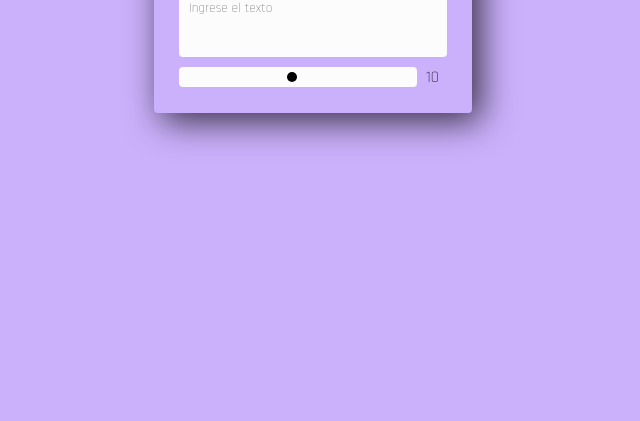
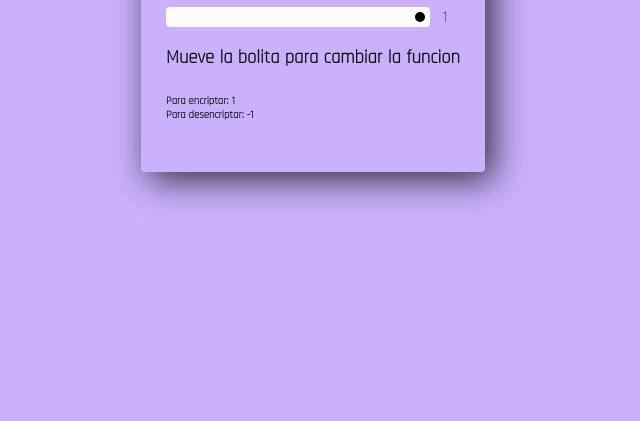
Before and after one commit to jorge040/Alura-Oracle-One, a plain HTML site: page Reto/Encriptador de Texto/index.html in a window 1280 px wide. Shown: the part 395-816 px from the top of the page, without its empty margins (327-967 px from the left). Drawn offline with Linux system fonts and the light colour scheme.

Commit message:
Mejora código HTML
Se agregaron mejoras del código HTML que faltaban para la versión final.

```diff
--- a/Reto/Encriptador de Texto/index.html
+++ b/Reto/Encriptador de Texto/index.html
@@ -13,13 +13,17 @@
     <main>
         <h1>Encriptador de Texto.</h1>
         <form id="cifrador" autocomplete="off">
-            <input id="input-original" spellcheck="false" placeholder="Ingrese el texto" type="text" name="text">
+            <input id="input-original" spellcheck="false" placeholder="Ingresa tu palabra" type="text" name="text" value="" onkeyup="javascript:this.value=this.value.toUpperCase();">
+
         </form>
         <div id="resultado"></div>
         <div class="rango">
-            <input id="rango" type="range" value="10" min="1" max="20" oninput="this.nextElementSibling.value = this.value">
-            <output>10</output>
+            <input id="rango" type="range" value="10" min="-1" max="1" oninput="this.nextElementSibling.value = this.value">
+            <output>1</output>
         </div>
+        <h3> Mueve la bolita para cambiar la funcion </h3>
+        <h6>Para encriptar: 1 <br>  Para desencriptar: -1</h6>
+
     </main>
 </body>
 </html>
```
